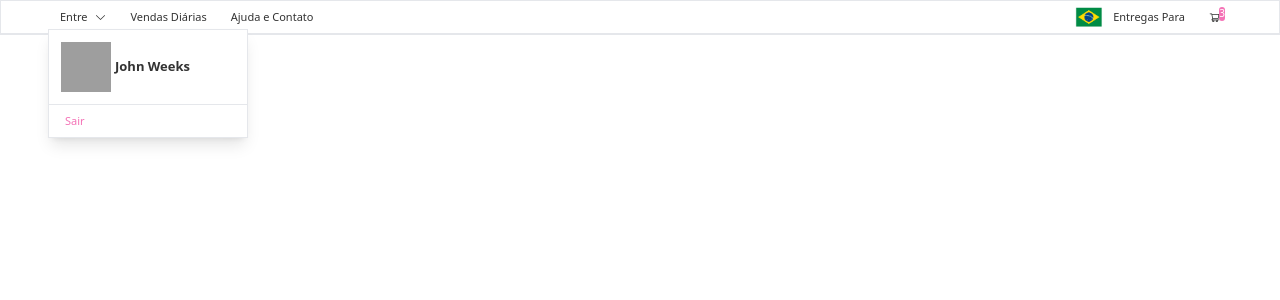
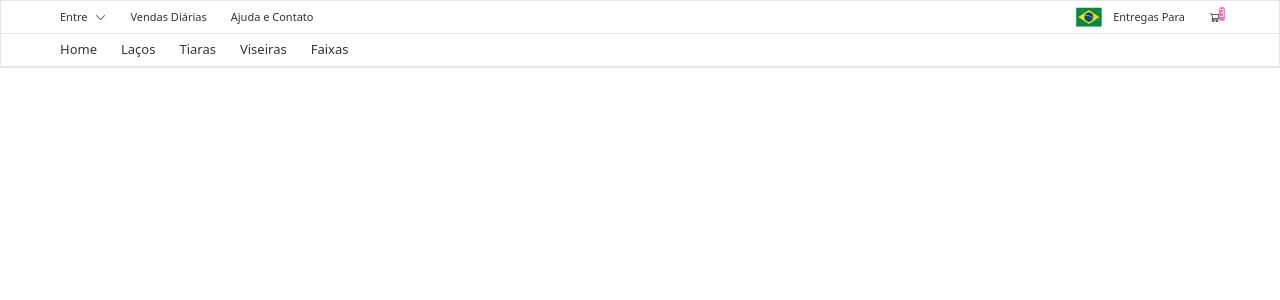
Before and after one commit to HervalMata/cris-supa-ts, a Next.js app: page / in a window 1280 px wide. Shown: the top 300 px of the page. Built offline with nearby package versions, Linux system fonts and the light colour scheme; grey boxes are pictures that could not be loaded.

Commit message:
chores: cris supabase - setting-up sub menu component

```diff
--- a/src/app/layout/MainLayout.tsx
+++ b/src/app/layout/MainLayout.tsx
@@ -1,6 +1,7 @@
 "use client"
 
 import TopMenu from "@/app/layout/includes/TopMenu";
+import SubMenu from "@/app/layout/includes/SubMenu";
 
 // @ts-ignore
 export default function MainLayout({ children }) {
@@ -9,6 +10,7 @@ export default function MainLayout({ children }) {
             <div id="main_layout" className="min-w-[1056px] max-w-[1300px] mx-auto border">
                 <div>
                     <TopMenu />
+                    <SubMenu />
                 </div>
             </div>
         </>
--- /dev/null
+++ b/src/app/layout/includes/SubMenu.tsx
@@ -0,0 +1,42 @@
+"use client";
+
+export default function SubMenu() {
+    const menuItems = [
+        {
+            id: 1,
+            name: "Home",
+        },
+        {
+            id: 2,
+            name: "Laços",
+        },
+        {
+            id: 3,
+            name: "Tiaras",
+        },
+        {
+            id: 4,
+            name: "Viseiras",
+        },
+        {
+            id: 5,
+            name: "Faixas",
+        },
+    ];
+
+    return (
+        <>
+            <div id="sub_menu" className="border-b">
+                <div className="flex items-center justify-between w-full mx-auto max-w-[1200px]">
+                    <ul id="top_menu_left" className="flex items-center px-2 h-8 text-[13px] text-[#333]">
+                        {menuItems.map((item, key) => (
+                            <li key={key} className="px-3 hover:underline cursor-pointer">
+                                {item.name}
+                            </li>
+                        ))}
+                    </ul>
+                </div>
+            </div>
+        </>
+    );
+}
--- a/src/app/layout/includes/TopMenu.tsx
+++ b/src/app/layout/includes/TopMenu.tsx
@@ -13,7 +13,7 @@ export default function TopMenu() {
                                 <div>Entre</div>
                                 <BsChevronDown />
                             </Link>
-                            <div id="auth_drop_down" className="absolute bg-white w-[200px] text-[#333] z-40 top-[20px] left-0 border shadow-lg">
+                            <div id="auth_drop_down" className="hidden absolute bg-white w-[200px] text-[#333] z-40 top-[20px] left-0 border shadow-lg">
                                 <div className="flex items-center justify-start gap-1 p-3">
                                     <img width={50} src="https://picsum.photos/200/" alt="demo" />
                                     <p className="font-bold text-[13px]">John Weeks</p>
```
